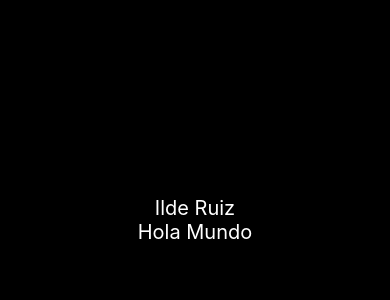
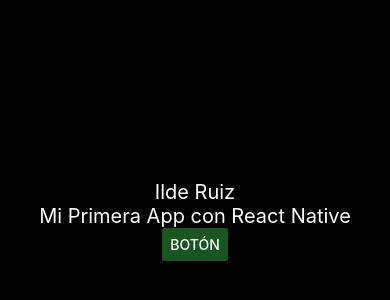
Before and after one commit to IldeRuiz88/ProgMovil, a React Native app in the folder first-app/: screen / in a window 390 px wide. Shown: the part 202-502 px from the top of the page. Built offline with nearby package versions, Linux system fonts and the light colour scheme.

Commit message:
Boton y Alerta añadido

```diff
--- a/first-app/App.js
+++ b/first-app/App.js
@@ -1,5 +1,5 @@
 import { StatusBar } from 'expo-status-bar';
-import { Button, StyleSheet, Text, View } from 'react-native';
+import { Button, StyleSheet, Text, View, Alert } from 'react-native';
 
 export default function App() {
 
@@ -8,7 +8,12 @@
   return (
     <View style={styles.container}>
       <Text style={styles.texto}>{texto}</Text>
-      <Text style={styles.texto}>Hola Mundo</Text>
+      <Text style={styles.texto}>Mi Primera App con React Native</Text>
+      <Button
+          title="Botón"
+          color="#195521ff"
+          onPress={() => Alert.alert('Alerta')}
+        />
       <StatusBar style="auto" />
     </View>
   );
```
